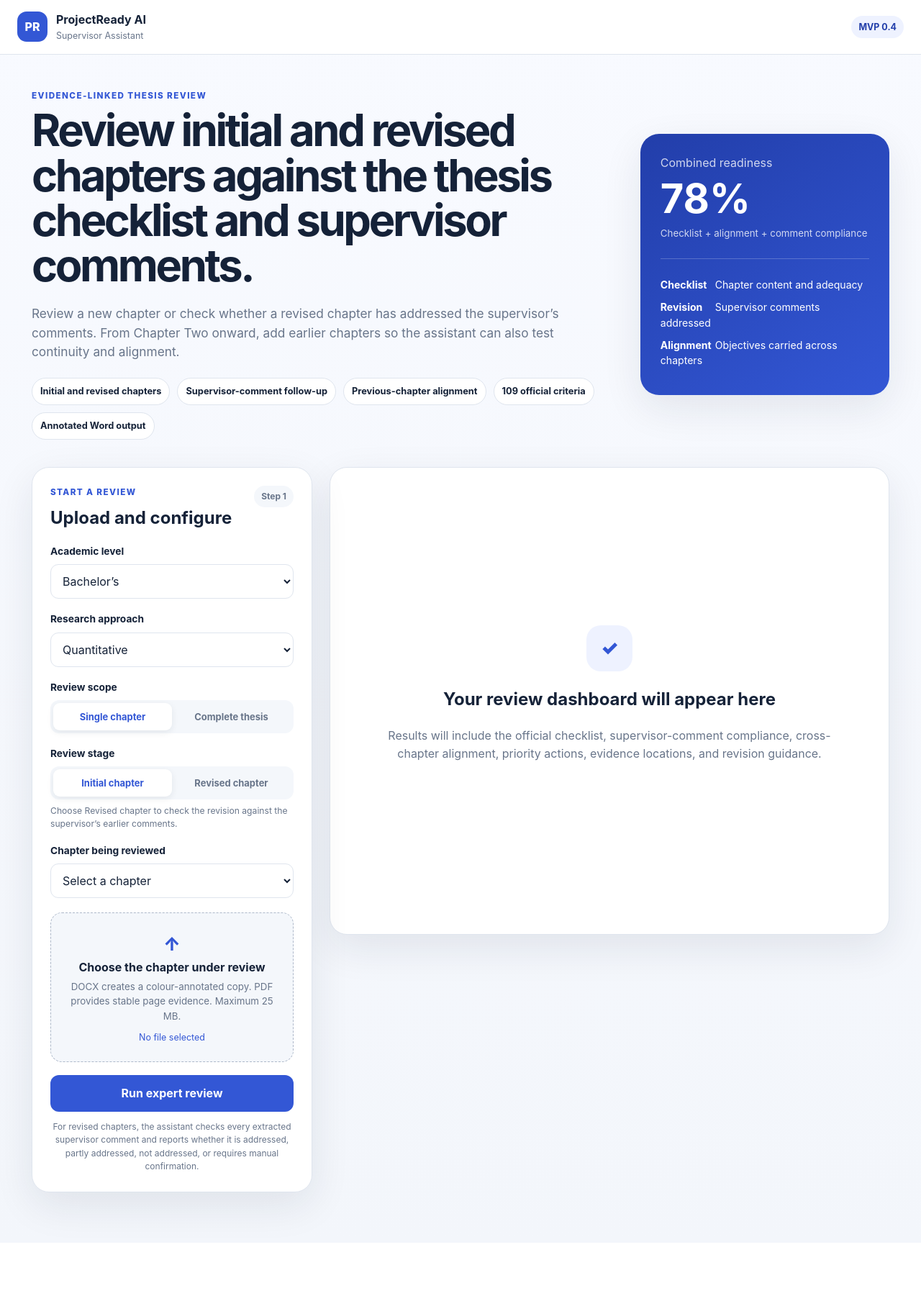
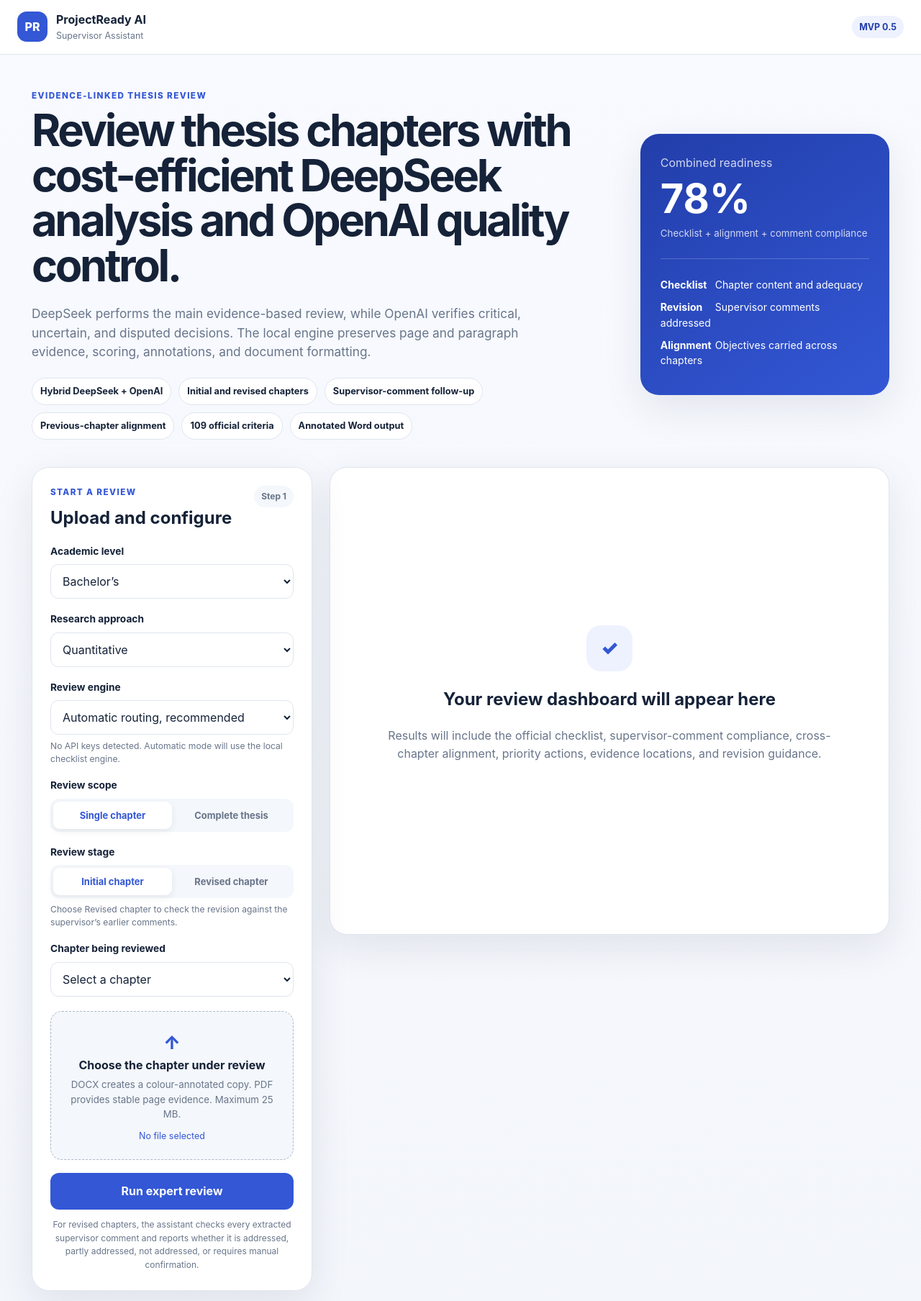
Before and after one commit to yawanokye/supervisor, a FastAPI app: page / in a window 1280 px wide. Shown: the top 1808 px of the page at 72% size. Before the commit the page ends 1721 px from the top, so only its background shows below. Run offline with FastAPI, Linux system fonts and the light colour scheme.

Commit message:
Add files via upload

```diff
--- a/app/templates/index.html
+++ b/app/templates/index.html
@@ -16,19 +16,20 @@
         <small>Supervisor Assistant</small>
       </span>
     </a>
-    <span class="beta">MVP 0.4</span>
+    <span class="beta">MVP 0.5</span>
   </header>
 
   <main class="page-shell">
     <section class="hero">
       <div>
         <p class="eyebrow">Evidence-linked thesis review</p>
-        <h1>Review initial and revised chapters against the thesis checklist and supervisor comments.</h1>
+        <h1>Review thesis chapters with cost-efficient DeepSeek analysis and OpenAI quality control.</h1>
         <p class="hero-copy">
-          Review a new chapter or check whether a revised chapter has addressed the supervisor’s comments.
-          From Chapter Two onward, add earlier chapters so the assistant can also test continuity and alignment.
+          DeepSeek performs the main evidence-based review, while OpenAI verifies critical, uncertain, and disputed decisions.
+          The local engine preserves page and paragraph evidence, scoring, annotations, and document formatting.
         </p>
         <div class="trust-row">
+          <span>Hybrid DeepSeek + OpenAI</span>
           <span>Initial and revised chapters</span>
           <span>Supervisor-comment follow-up</span>
           <span>Previous-chapter alignment</span>
@@ -81,6 +82,19 @@
               <option value="sem">SEM / PLS-SEM</option>
               <option value="econometrics">Econometrics / time series / panel</option>
             </select>
+          </label>
+
+          <label class="field">
+            <span>Review engine</span>
+            <select name="ai_review_mode" id="aiReviewMode">
+              <option value="auto" selected>Automatic routing, recommended</option>
+              <option value="hybrid">Cost-efficient hybrid, DeepSeek + OpenAI</option>
+              <option value="deepseek_only">DeepSeek only</option>
+              <option value="openai_only">OpenAI only</option>
+              <option value="premium">Premium dual review and adjudication</option>
+              <option value="local">Local checklist only, no API cost</option>
+            </select>
+            <p class="field-help" id="aiProviderStatus">Checking provider configuration…</p>
           </label>
 
           <div class="field">
@@ -202,7 +216,7 @@
         <div id="loadingState" class="loading-state hidden">
           <div class="spinner"></div>
           <h2>Reviewing the document</h2>
-          <p>Extracting the chapter, reading supervisor comments and previous chapters, testing revision compliance, and building the action plan.</p>
+          <p>Extracting evidence, running the main review, verifying critical decisions, and building the annotated action plan.</p>
         </div>
 
         <div id="resultsState" class="hidden">
@@ -219,6 +233,15 @@
           </div>
 
           <div class="metrics" id="metrics"></div>
+
+          <div class="ai-review-card hidden" id="aiReviewPanel">
+            <div>
+              <p class="eyebrow">Model routing</p>
+              <h3 id="aiReviewTitle">Hybrid AI review</h3>
+              <p id="aiReviewDetails"></p>
+            </div>
+            <div class="ai-review-stats" id="aiReviewStats"></div>
+          </div>
 
           <div class="result-actions">
             <button class="secondary-button" id="annotatedButton">Download annotated document</button>
```
